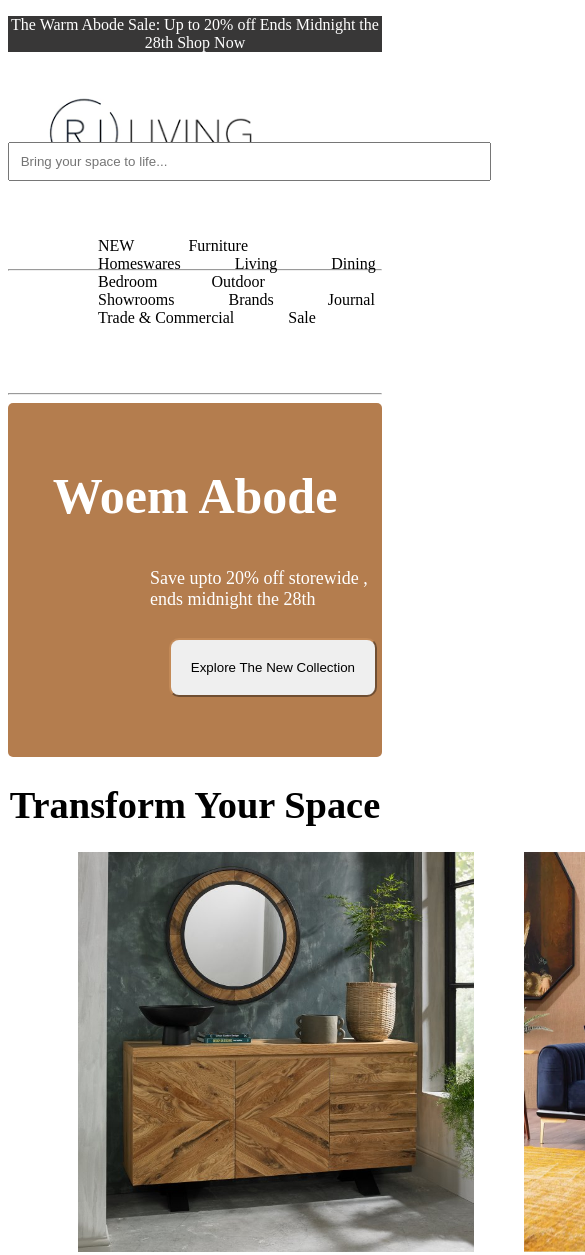
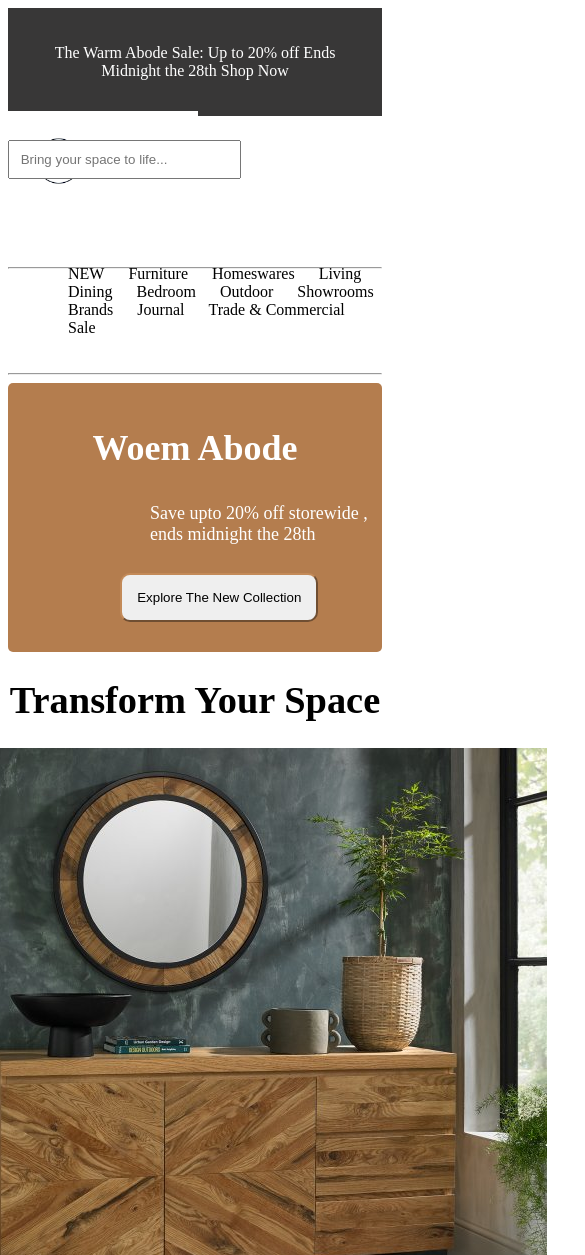
Before and after one commit to ahmedxali84/RJ-LIVING-ahmed-ali-, a plain HTML site: page index.html in a window 390 px wide. Shown: the top 1255 px of the page, 585 px wide, since content can reach past the window. Drawn offline with Linux system fonts and the light colour scheme.

Commit message:
Update Style.css

```diff
--- a/Style.css
+++ b/Style.css
@@ -150,3 +150,72 @@ footer{
     padding-left: 10px;
     opacity: 40%;
 }
+@media (max-width: 1200px) {
+    .search {
+        padding-right: 50px;
+    }
+
+    .products, .Transform2 {
+        flex-direction: column;
+        align-items: center;
+        width: auto; /* Adjust width for better responsiveness */
+    }
+
+    .products {
+        height: auto; /* Allow height to adjust automatically */
+    }
+
+    .sideboards, .sofas, .TV-units, .coffee, .dinning {
+        margin-right: 0;
+        margin-bottom: 20px; /* Add margin for spacing between items */
+    }
+}
+
+@media (max-width: 800px) {
+    .img-logo {
+        height: 100px; /* Reduce logo size */
+        bottom: 5px; /* Adjust position */
+    }
+
+    .woem {
+        font-size: 36px; /* Smaller font size */
+    }
+
+    .Bedroom {
+        padding-bottom: 30px; /* Adjust padding */
+        padding-top: 20px;
+    }
+
+    .btn-explore {
+        margin-left: 30%; /* Center button on smaller screens */
+        padding: 15px; /* Adjust padding */
+    }
+
+    ul {
+        bottom: 20px; /* Adjust position */
+    }
+
+    li {
+        padding-left: 20px; /* Reduce padding */
+    }
+}
+
+@media (max-width: 500px) {
+    .top {
+        padding: 20px; /* Add padding */
+    }
+
+    .footer-1, .footer-p, .footer-p2, .footer-p3, .footer-p4, .footer-p5 {
+        margin-top: 20px; /* Reduce margin */
+    }
+
+    .last {
+        flex-direction: column; /* Stack footer items */
+        align-items: center;
+    }
+
+    .last1 {
+        padding-left: 0; /* Adjust padding */
+        opacity: 70%; /* Increase opacity */
+    }
+}
```
